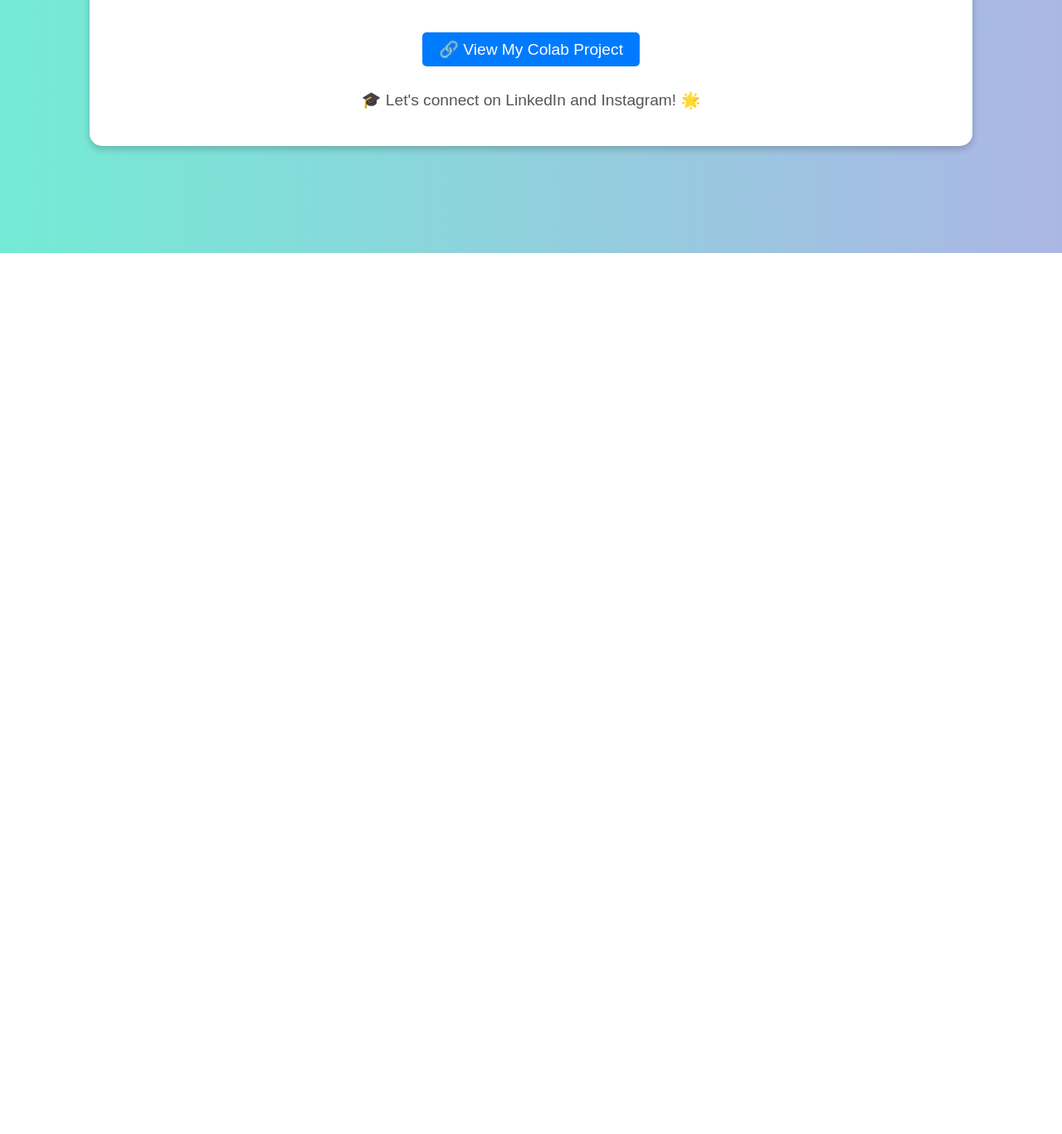
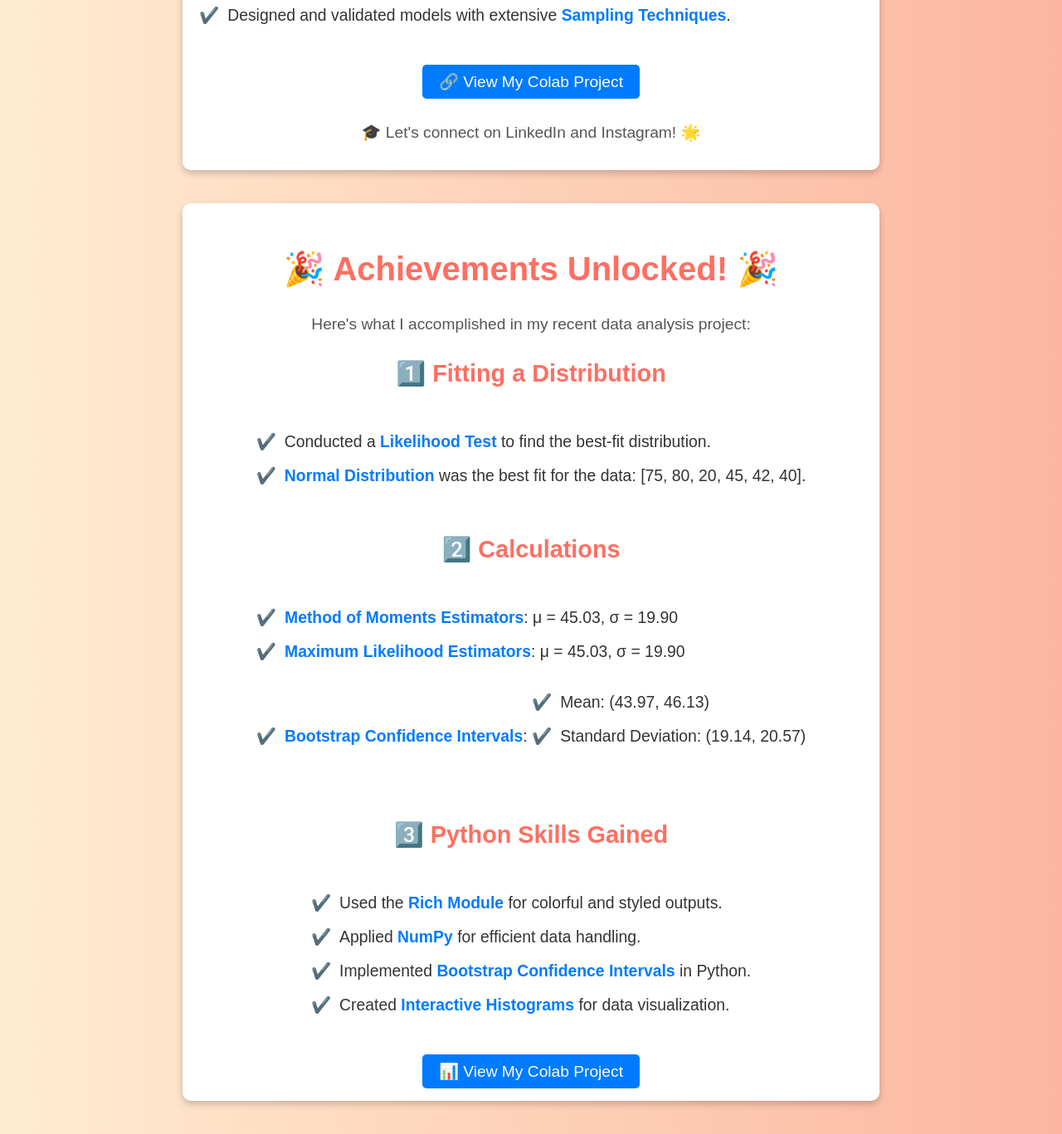
Before and after one commit to algsoch/iit_madras, a plain HTML site: page index.html in a window 1280 px wide. Shown: the part 495-1862 px from the top of the page at 83% size. Before the commit the page ends 800 px from the top, so only its background shows below. Drawn offline with Linux system fonts and the light colour scheme.

Commit message:
Update index.html

```diff
--- a/index.html
+++ b/index.html
@@ -95,3 +95,109 @@
     </div>
 </body>
 </html>
+<!DOCTYPE html>
+<html lang="en">
+<head>
+    <meta charset="UTF-8">
+    <meta name="viewport" content="width=device-width, initial-scale=1.0">
+    <title>Project Highlights</title>
+    <style>
+        body {
+            font-family: 'Arial', sans-serif;
+            line-height: 1.6;
+            background: linear-gradient(to right, #ffecd2, #fcb69f);
+            color: #333;
+            margin: 0;
+            padding: 0;
+        }
+        .container {
+            max-width: 800px;
+            margin: 40px auto;
+            background: #fff;
+            border-radius: 10px;
+            box-shadow: 0 4px 8px rgba(0, 0, 0, 0.2);
+            padding: 20px;
+        }
+        h1 {
+            color: #ff6f61;
+            text-align: center;
+            font-size: 2.5rem;
+            margin-bottom: 20px;
+        }
+        h2 {
+            color: #ff6f61;
+            margin-top: 20px;
+            font-size: 1.8rem;
+        }
+        p {
+            font-size: 1.2rem;
+            color: #555;
+            margin-bottom: 10px;
+        }
+        ul {
+            margin-top: 10px;
+            font-size: 1.1rem;
+        }
+        ul li {
+            margin: 10px 0;
+        }
+        ul li:before {
+            content: '✔️';
+            margin-right: 10px;
+            color: #ff6f61;
+        }
+        .highlight {
+            color: #007bff;
+            font-weight: bold;
+        }
+        .cta {
+            text-align: center;
+            margin-top: 20px;
+        }
+        a {
+            text-decoration: none;
+            color: white;
+            background: #007bff;
+            padding: 10px 20px;
+            border-radius: 5px;
+            transition: background 0.3s ease;
+            font-size: 1.2rem;
+        }
+        a:hover {
+            background: #0056b3;
+        }
+    </style>
+</head>
+<body>
+    <div class="container">
+        <h1>🎉 Achievements Unlocked! 🎉</h1>
+        <p>Here's what I accomplished in my recent data analysis project:</p>
+        <h2>1️⃣ Fitting a Distribution</h2>
+        <ul>
+            <li>Conducted a <span class="highlight">Likelihood Test</span> to find the best-fit distribution.</li>
+            <li><span class="highlight">Normal Distribution</span> was the best fit for the data: [75, 80, 20, 45, 42, 40].</li>
+        </ul>
+        <h2>2️⃣ Calculations</h2>
+        <ul>
+            <li><span class="highlight">Method of Moments Estimators</span>: μ = 45.03, σ = 19.90</li>
+            <li><span class="highlight">Maximum Likelihood Estimators</span>: μ = 45.03, σ = 19.90</li>
+            <li><span class="highlight">Bootstrap Confidence Intervals</span>:
+                <ul>
+                    <li>Mean: (43.97, 46.13)</li>
+                    <li>Standard Deviation: (19.14, 20.57)</li>
+                </ul>
+            </li>
+        </ul>
+        <h2>3️⃣ Python Skills Gained</h2>
+        <ul>
+            <li>Used the <span class="highlight">Rich Module</span> for colorful and styled outputs.</li>
+            <li>Applied <span class="highlight">NumPy</span> for efficient data handling.</li>
+            <li>Implemented <span class="highlight">Bootstrap Confidence Intervals</span> in Python.</li>
+            <li>Created <span class="highlight">Interactive Histograms</span> for data visualization.</li>
+        </ul>
+        <div class="cta">
+            <a href="https://colab.research.google.com/drive/1-YYBH8IBhmGXpGvOSCljhAdIYiGcDcbA?usp=sharing" target="_blank">📊 View My Colab Project</a>
+        </div>
+    </div>
+</body>
+</html>
```
